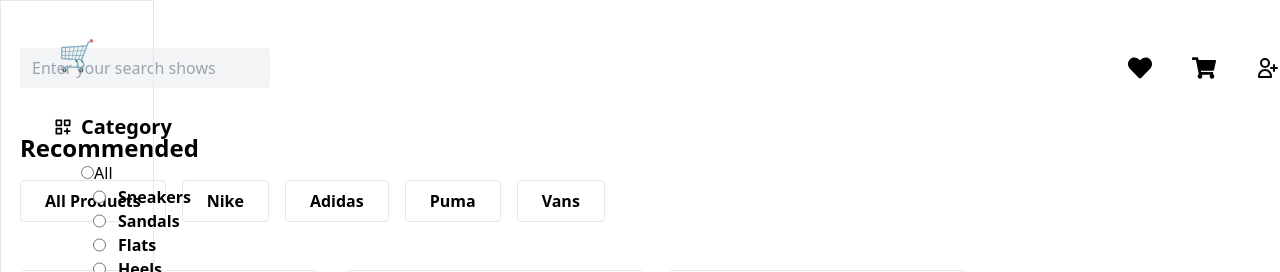
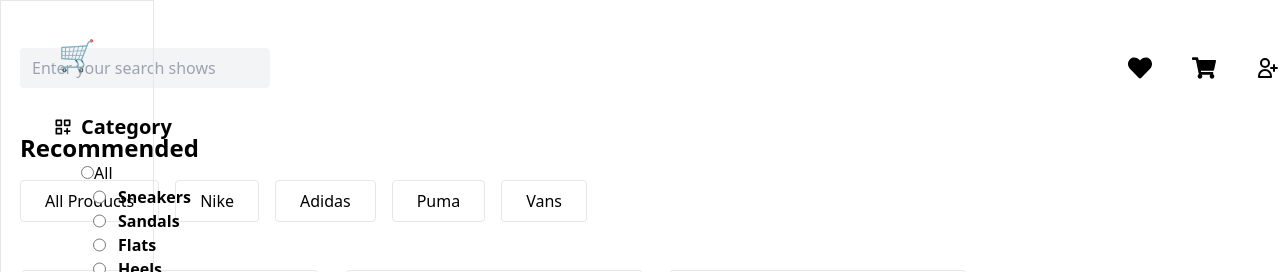
Before and after one commit to mamunurroshid90/search-filter-react, a React (Vite) app: page / in a window 1280 px wide. Shown: the top 272 px of the page. Built offline with nearby package versions, Linux system fonts and the light colour scheme.

Commit message:
added all functionality in this project

```diff
--- a/src/App.jsx
+++ b/src/App.jsx
@@ -16,8 +16,10 @@ function App() {
     setQuery(e.target.value);
   };
 
-  const filteredItems = products.filter((product) =>
-    product.title.toLocaleLowerCase().indexOf(query.toLocaleLowerCase() !== -1)
+  const filteredItems = products.filter(
+    (product) =>
+      product.title.toLocaleLowerCase().indexOf(query.toLocaleLowerCase()) !==
+      -1
   );
 
   // radio filter
--- a/src/components/buttons/Button.jsx
+++ b/src/components/buttons/Button.jsx
@@ -1,7 +1,17 @@
 import React from "react";
 
-const Button = () => {
-  return <div>Button</div>;
+const Button = ({ onClickHandler, value, title }) => {
+  return (
+    <div>
+      <button
+        className=" border px-6 py-2 rounded font-medium"
+        onClick={onClickHandler}
+        value={value}
+      >
+        {title}
+      </button>
+    </div>
+  );
 };
 
 export default Button;
--- a/src/navigations/Nav.jsx
+++ b/src/navigations/Nav.jsx
@@ -3,12 +3,14 @@ import { FaShoppingCart } from "react-icons/fa";
 import { HiOutlineUserAdd } from "react-icons/hi";
 import { FaHeart } from "react-icons/fa";
 
-const Nav = () => {
+const Nav = ({ handleInputChange, query }) => {
   return (
     <>
       <nav className="  flex justify-between pt-12 pb-5 ">
         <div className=" w-[250px]">
           <input
+            onChange={handleInputChange}
+            value={query}
             type="text"
             placeholder="Enter your search shows"
             className=" border-none bg-gray-100 rounded py-2 px-3 w-full"
--- a/src/recomended/Recomended.jsx
+++ b/src/recomended/Recomended.jsx
@@ -1,26 +1,17 @@
 import React from "react";
+import Button from "../components/buttons/Button";
 
-const Recomended = () => {
+const Recomended = ({ handleClick }) => {
   return (
     <>
       <div className=" container mx-auto max-w-[1280px] py-6 ">
         <h2 className=" text-2xl font-bold font-sans">Recommended</h2>
         <div className=" flex gap-4 mt-4">
-          <button className=" border rounded px-6 py-2 font-semibold">
-            All Products
-          </button>
-          <button className=" border rounded px-6 py-2 font-semibold">
-            Nike
-          </button>
-          <button className=" border rounded px-6 py-2 font-semibold">
-            Adidas
-          </button>
-          <button className=" border rounded px-6 py-2 font-semibold">
-            Puma
-          </button>
-          <button className=" border rounded px-6 py-2 font-semibold">
-            Vans
-          </button>
+          <Button onClickHandler={handleClick} value="" title="All Products" />
+          <Button onClickHandler={handleClick} value="Nike" title="Nike" />
+          <Button onClickHandler={handleClick} value="Adidas" title="Adidas" />
+          <Button onClickHandler={handleClick} value="Puma" title="Puma" />
+          <Button onClickHandler={handleClick} value="Vans" title="Vans" />
         </div>
       </div>
     </>
--- a/src/sidebar/colors/Colors.jsx
+++ b/src/sidebar/colors/Colors.jsx
@@ -14,7 +14,7 @@ const Colors = ({ handleChange }) => {
         </h2>
         <div>
           <label>
-            <input onChange={handleChange} type="radio" value="" name="test2" />
+            <input onChange={handleChange} type="radio" value="" name="test3" />
             <span>All</span>
           </label>
 
@@ -22,35 +22,35 @@ const Colors = ({ handleChange }) => {
             handleChange={handleChange}
             value="black"
             title="Black"
-            name="test2"
+            name="test3"
             color="black"
           />
           <Input
             handleChange={handleChange}
             value="green"
             title="Green"
-            name="test2"
+            name="test3"
             color="green"
           />
           <Input
             handleChange={handleChange}
             value="blue"
             title="Blue"
-            name="test2"
+            name="test3"
             color="blue"
           />
           <Input
             handleChange={handleChange}
             value="red"
             title="Red"
-            name="test2"
+            name="test3"
             color="red"
           />
           <Input
             handleChange={handleChange}
             value="white"
             title="White"
-            name="test2"
+            name="test3"
             color="white"
           />
         </div>
```
